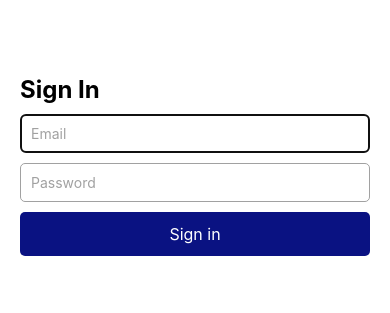
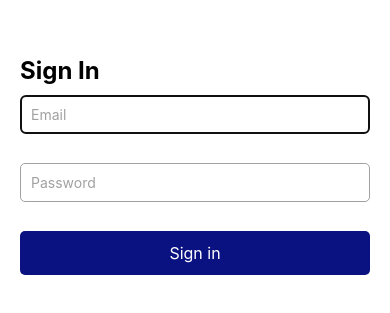
Before and after one commit to 3hird-K/LeptoCare, a React Native app: screen / in a window 390 px wide. Shown: the part 257-570 px from the top of the page. Built offline with nearby package versions, Linux system fonts and the light colour scheme.

Commit message:
React Hook From & zod

```diff
--- a/App.tsx
+++ b/App.tsx
@@ -1,26 +1,60 @@
 import { StatusBar } from 'expo-status-bar';
-import { Button, Pressable, StyleSheet, Text, TextInput, View } from 'react-native';
+import { KeyboardAvoidingView, Platform, Pressable, StyleSheet, Text, TextInput, View } from 'react-native';
 import CustomInput from './src/components/CustomInput';
 import CustomBtn from './src/components/CustomBtn';
+import { useForm } from 'react-hook-form';
+import {z} from 'zod';
+import { zodResolver } from '@hookform/resolvers/zod';
+
+
+
+const signInSchema = z.object({
+  email: z.string({message:"Email is required"}).email("Invalid email"),
+  password: z.string({message: "Password is required"}).min(8, "Password must be at least 8 characters long"),
+});
+
+type signInFields = z.infer<typeof signInSchema>;
+
+
+
 
 export default function App() {
+
+  const {control, handleSubmit, formState:{errors}} = useForm({
+    resolver: zodResolver(signInSchema),
+  })
+
+  console.log(errors)
+
+  const onSignIn = (data: signInFields) => {
+    console.log("Sign In:", data.email, data.password);
+  }
+
+
+
   return (
-    <View style={styles.container}>
+    <KeyboardAvoidingView behavior={Platform.OS === "ios" ? "padding" : "height"}
+     style={styles.container}>
 
       <Text style={styles.title}>Sign In</Text>
 
+      <View style={styles.form}>
         <CustomInput
+          control={control}
+          name='email'
           placeholder='Email'
           autoFocus
           keyboardType='email-address'
           autoComplete='email'
         />
-      <CustomInput placeholder='Password' secureTextEntry/>
-      <CustomBtn onPress={() => console.log("Signing In...")} text='Sign in' />
+        <CustomInput control={control} name='password' placeholder='Password' secureTextEntry/>
+      </View>
+
+      <CustomBtn onPress={handleSubmit(onSignIn)} text='Sign in' />
 
 
       <StatusBar style="auto" />
-    </View>
+    </KeyboardAvoidingView>
   );
 }
 
@@ -36,18 +70,7 @@ const styles = StyleSheet.create({
     fontSize: 24,
     fontWeight: 'bold',
   },
-  // button:{
-  //   backgroundColor: '#0a1282',
-  //   padding: 10,
-  //   borderRadius: 5,
-  //   alignItems: 'center',
-  //   cursor: 'pointer',
-  //   paddingBlock: 12,
-  // }
-  // ,
-  // buttonText: {
-  //   color: '#fff',
-  //   fontSize: 16,
-  // }
-
+  form:{
+    gap: 10
+  }
 });
--- a/src/components/CustomInput.tsx
+++ b/src/components/CustomInput.tsx
@@ -1,24 +1,42 @@
-import { TextInput, TextInputProps, StyleSheet } from "react-native";
+import { Controller } from "react-hook-form";
+import { TextInput, TextInputProps, StyleSheet, Text, View } from "react-native";
 
 type CustomInputProps = {
-    // custom fields
+    control: any;
+    name: string;
 } & TextInputProps;
 
-export default function CustomInput(props: CustomInputProps){
+export default function CustomInput({control, name, ...props}: CustomInputProps){
     return (
-        <TextInput
-            {...props}
-            style={[styles.input, props.style]}
-            placeholderTextColor={'#a1a1a1'}
-        />
+        <Controller rules={{required: "This field is required"}} control={control} name={name} render={
+        ({field: {value, onChange, onBlur}, fieldState: {error}}) => (
+          <View style={styles.container}>
+            <TextInput
+                value={value}
+                onChangeText={onChange}
+                onBlur={onBlur}
+                {...props}
+                style={[styles.input, props.style]}
+                placeholderTextColor={'#a1a1a1'}
+            />
+            <Text style={styles.error}>{error?.message} </Text>
+          </View>
+        )
+      }/>
     );
 }
 
 const styles = StyleSheet.create({
+    container:{
+        gap: 2,
+    },
     input: {
         borderWidth: 1,
         borderColor: '#a1a1a1',
         padding: 10,
         borderRadius: 5,
     },
+    error: {
+        color: 'crimson',
+    }
 });
```
Also changed, not shown: package.json (+5 -2 lines), 1 other file (tests, documents, lock files or other folders). Lines whose indentation alone changed are shown as unchanged.
